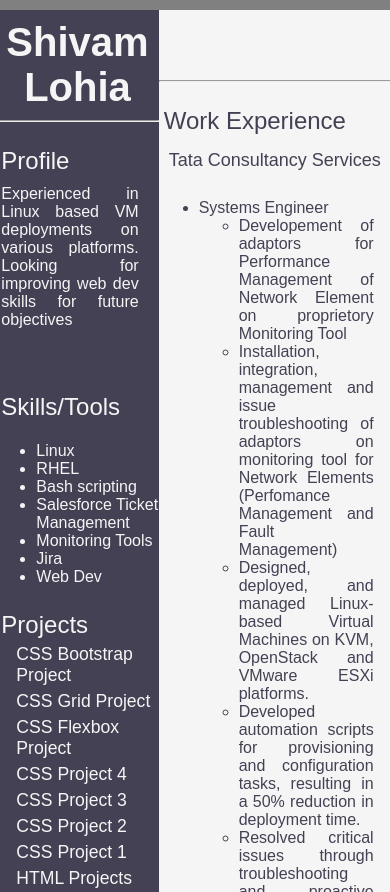
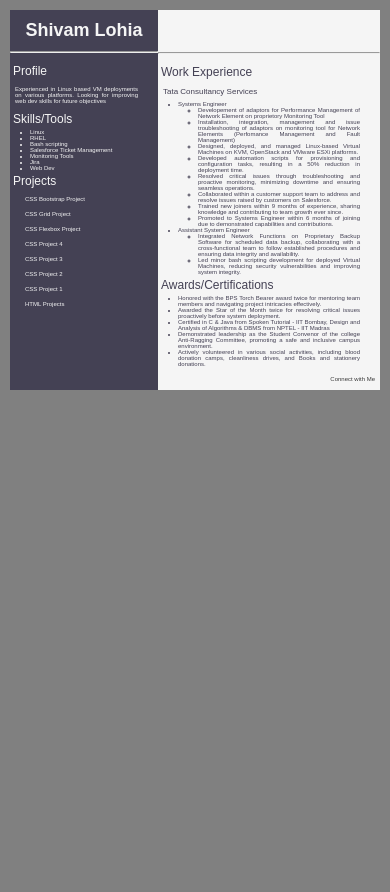
Before and after one commit to shivamlohia/Resume, a plain HTML site: page index.html in a window 390 px wide. Shown: the top 892 px of the page. After the commit the page ends 844 px from the top, so only its background shows below. Drawn offline with Linux system fonts and the light colour scheme; a web font is replaced by a local one.

Commit message:
Add files via upload

```diff
--- a/index.html
+++ b/index.html
@@ -14,11 +14,11 @@
 
     <div class="container">
         <div class="left-side">
-            <h1 class="">Shivam Lohia</h1>
+            <h1>Shivam Lohia</h1>
             <hr>
             <h2 class="section-type">Profile</h2>
                 <p>Experienced in Linux based VM deployments on various platforms. Looking for improving web dev skills for future objectives</p>
-            <br />
+
             <h2 class="section-type">Skills/Tools</h2>
                 <ul>
                     <li>Linux</li>
@@ -31,14 +31,14 @@
                 </ul>
             <h2 class="section-type">Projects</h2>
             <div class="projects-class">
-                <div class="projects"><a href="https://shivamlohia.github.io/firstsite/" target="_blank">HTML Projects</a></div>
-                <div class="projects"><a href="./Projects/CSS-Project1/index.html" target="_blank">CSS Project 1</a></div>
-                <div class="projects"><a href="./Projects/CSS-Project2/index.html" target="_blank">CSS Project 2</a></div>
-                <div class="projects"><a href="./Projects/CSS-Project3/index.html" target="_blank">CSS Project 3</a></div>
-                <div class="projects"><a href="./Projects/CSS-Project4/index.html" target="_blank">CSS Project 4</a></div>
-                <div class="projects"><a href="./Projects/CSS-Project5/index.html" target="_blank">CSS Flexbox Project</a></div>
-                <div class="projects"><a href="./Projects/CSS-Project6/index.html" target="_blank">CSS Grid Project</a></div>
-                <div class="projects"><a href="./Projects/CSS-Project7/index.html" target="_blank">CSS Bootstrap Project</a></div>
+                <div class="projects"><p><a href="https://shivamlohia.github.io/firstsite/" target="_blank">HTML Projects</a></p></div>
+                <div class="projects"><p><a href="./Projects/CSS-Project1/index.html" target="_blank">CSS Project 1</a></p></div>
+                <div class="projects"><p><a href="./Projects/CSS-Project2/index.html" target="_blank">CSS Project 2</a></p></div>
+                <div class="projects"><p><a href="./Projects/CSS-Project3/index.html" target="_blank">CSS Project 3</a></p></div>
+                <div class="projects"><p><a href="./Projects/CSS-Project4/index.html" target="_blank">CSS Project 4</a></p></div>
+                <div class="projects"><p><a href="./Projects/CSS-Project5/index.html" target="_blank">CSS Flexbox Project</a></p></div>
+                <div class="projects"><p><a href="./Projects/CSS-Project6/index.html" target="_blank">CSS Grid Project</a></p></div>
+                <div class="projects"><p><a href="./Projects/CSS-Project7/index.html" target="_blank">CSS Bootstrap Project</a></p></div>
             </div>
         </div>
         <div class="right-side">
--- a/style.css
+++ b/style.css
@@ -15,7 +15,6 @@
 a {
     text-decoration: none;
     color: rgb(56, 56, 56);
-    font-size: 1.1rem;;
 }
 a:hover {
     color: grey;
@@ -92,3 +91,55 @@
     padding-bottom: 5px;
     padding-right: 5px;
 }
+
+@media (max-width:500px) {
+    .container {
+        max-width: 400px;
+
+    }
+
+    h1 {
+        font-size: 18px;
+    }
+
+    .section-type {
+        font-size: 12px;
+        padding: 3px;
+        margin-top: 0px;
+    }
+
+    h3 {
+        font-size: px;
+    }
+
+    p, li, a, ul {
+        font-size: 6px;
+        margin: 0px;
+    }
+
+    .organisation {
+        font-size: 8px;
+        padding: 5px;
+    }
+
+    .right-hr {
+        margin-top: 42px;
+    }
+
+    ul {
+        padding-left: 20px;
+    }
+
+    .projects-class {
+        display: flex;
+        flex-direction: column-reverse;
+        gap: 0px;
+        padding-left: 10px;
+
+    }
+    .projects {
+        min-height: 0px;
+        flex: 0 1 15px;
+
+    }
+}
```
